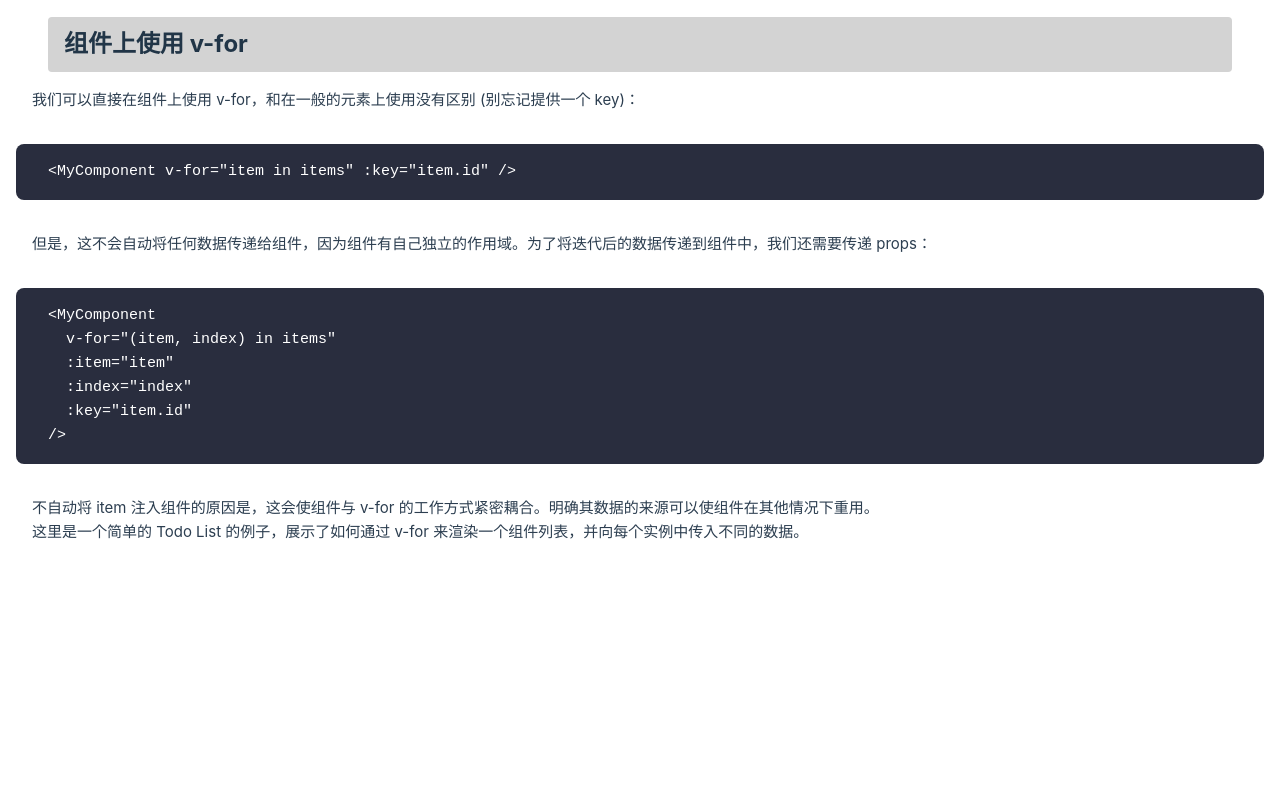
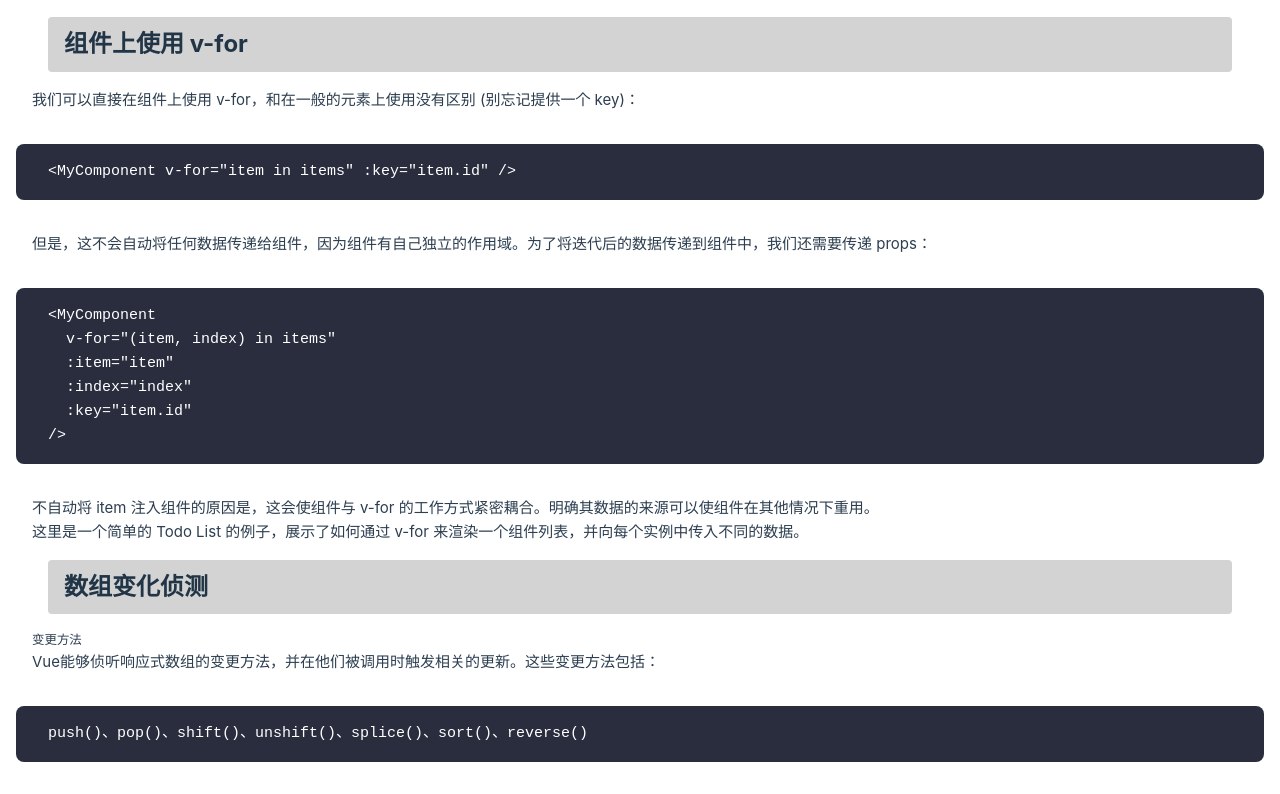
Before and after one commit to ShenlongDev/vue_xx, a Vue app: page / in a window 1280 px wide. Shown: the part 4549-5343 px from the top of the page. Before the commit the page ends 5093 px from the top, so only its background shows below. Built offline with nearby package versions, Linux system fonts and the light colour scheme.

Commit message:
v-for_array1

```diff
--- a/src/LoopRendering.vue
+++ b/src/LoopRendering.vue
@@ -152,4 +152,9 @@ items.forEach((item, index) => {
 />`' />
 <p>不自动将 item 注入组件的原因是，这会使组件与 v-for 的工作方式紧密耦合。明确其数据的来源可以使组件在其他情况下重用。</p>
 <p>这里是一个简单的 Todo List 的例子，展示了如何通过 v-for 来渲染一个组件列表，并向每个实例中传入不同的数据。</p>
+
+<HeadingTwo heading="数组变化侦测" />
+<h5>变更方法</h5>
+<p>Vue能够侦听响应式数组的变更方法，并在他们被调用时触发相关的更新。这些变更方法包括：</p>
+<CodeView :content='`push()、pop()、shift()、unshift()、splice()、sort()、reverse()`' />
 </template>
```
